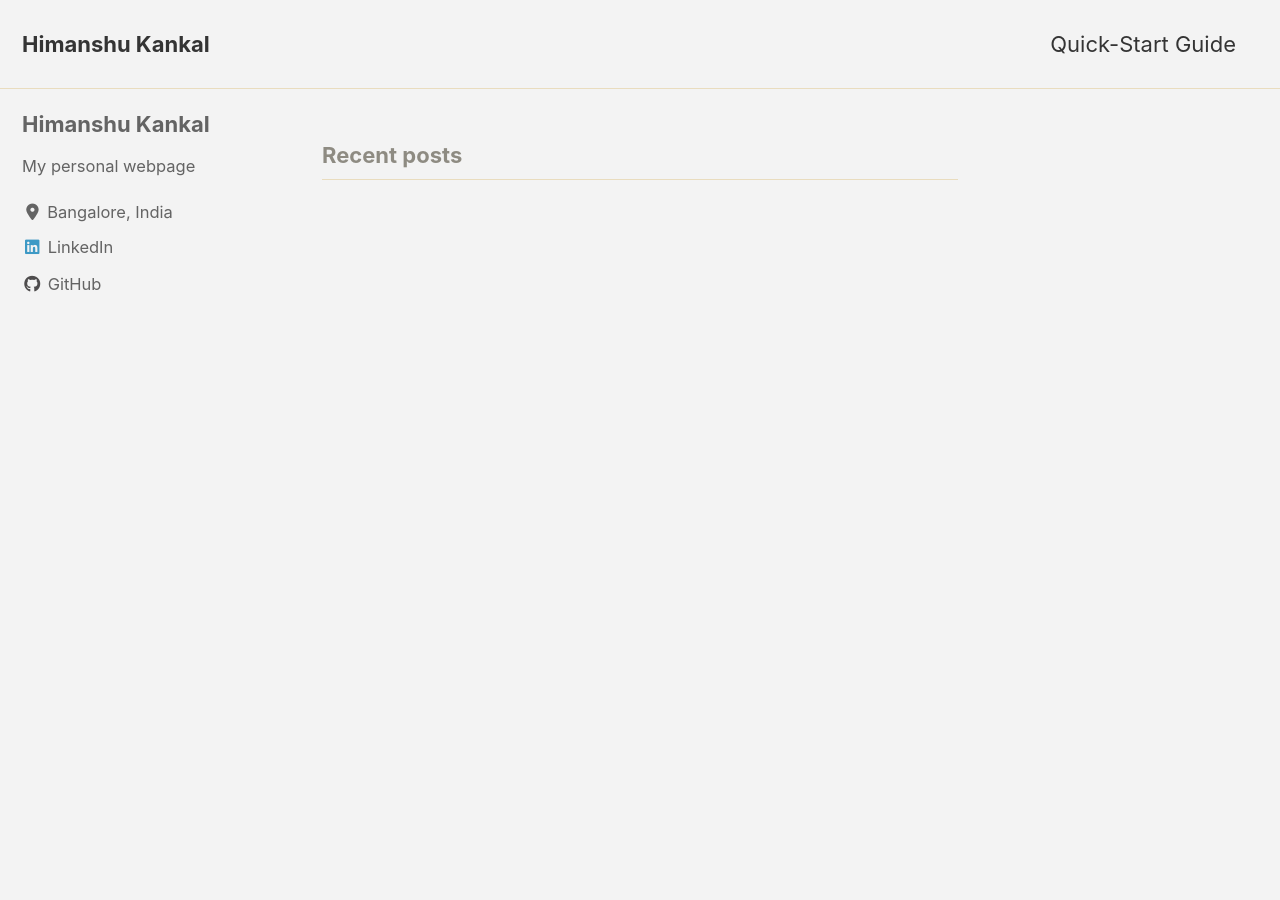
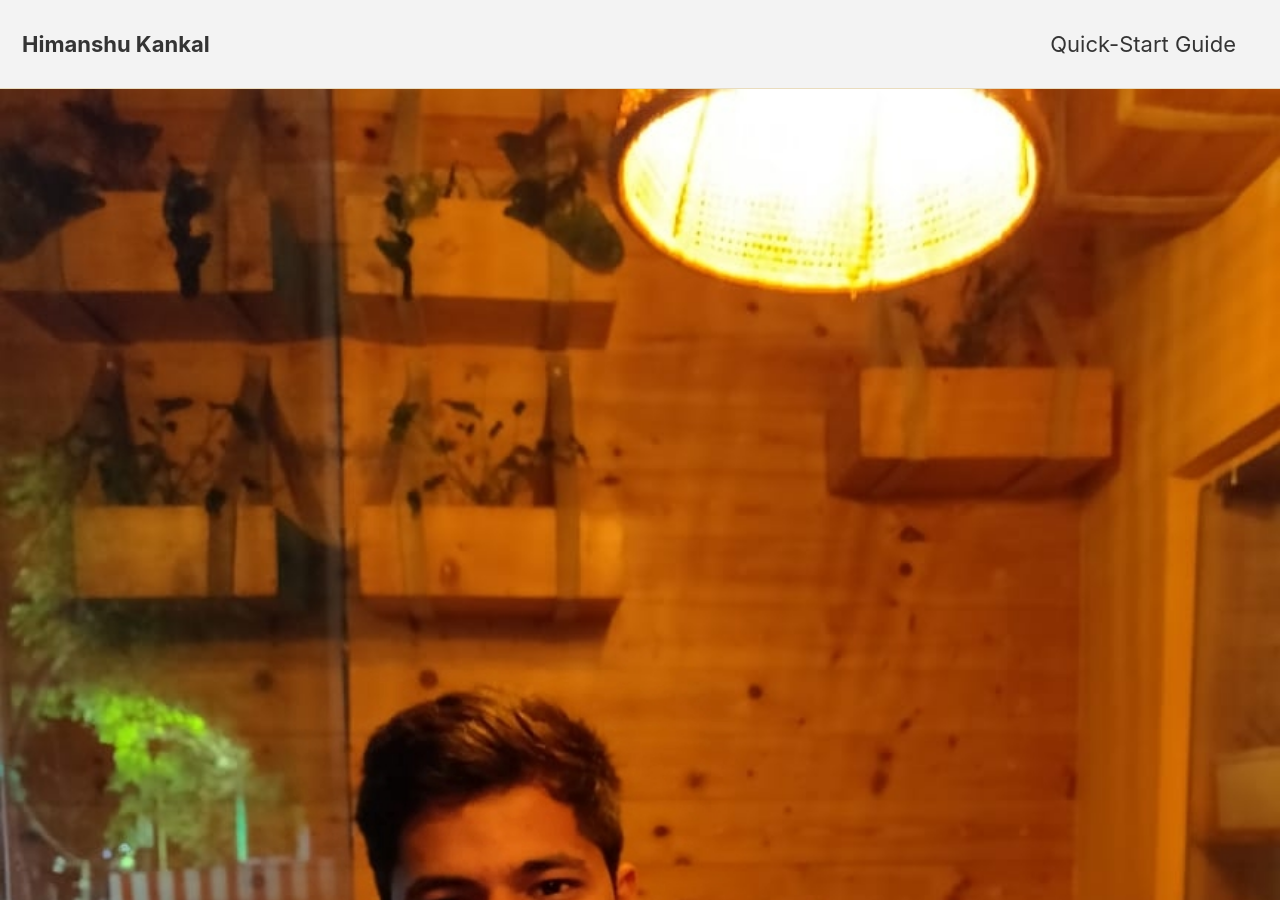
Before and after one commit to HimanUK/himanuk.github.io, a Jekyll site: the page built from index.html, in a window 1280 px wide and 900 px high. Built offline with Jekyll 4.4.1, drawn with Linux system fonts in a browser that asks for light colours; cached includes are drawn as plain includes; nearby versions of some CDN libraries; the list of posts is cut into pages by our own code.

Commit message:
Update index.html

```diff
--- a/index.html
+++ b/index.html
@@ -1,4 +1,6 @@
 ---
 layout: home
 author_profile: true
+header:
+  image: "images/Dp_insta.jpg"
 ---
```
